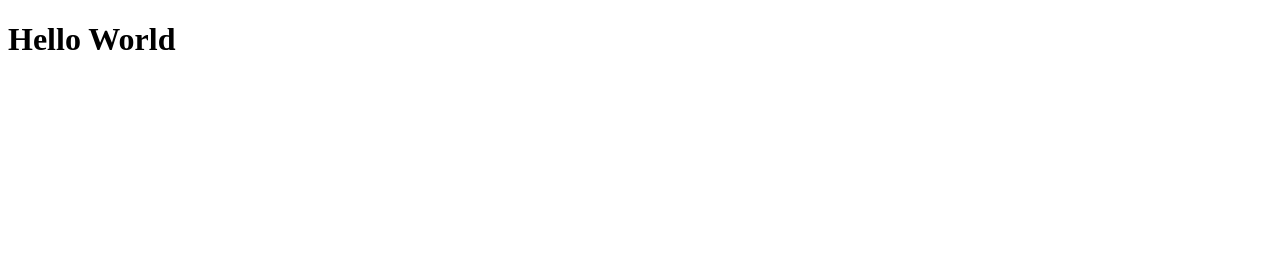
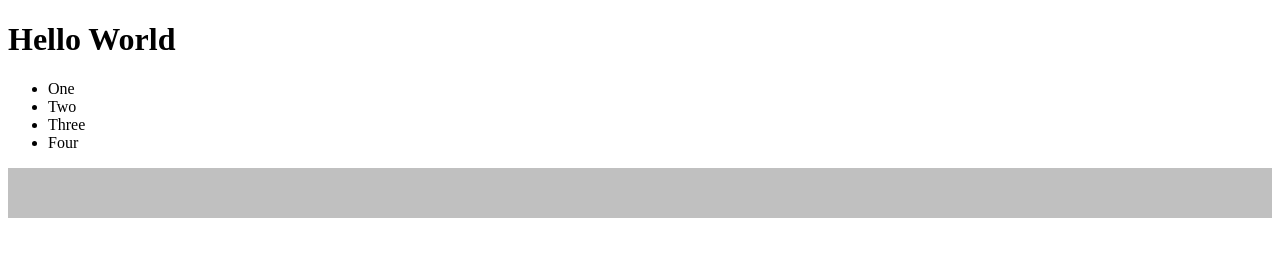
Before and after one commit to cham11ng/js-training, a plain HTML site: page index.html in a window 1280 px wide. Drawn offline with Linux system fonts and the light colour scheme.

Commit message:
DOM Manipulation basics: Creating/Destroying Element

```diff
--- a/index.html
+++ b/index.html
@@ -4,7 +4,20 @@
 	<title>Javascript Training</title>
 </head>
 <body>
-<h1>Hello World</h1>
-<script src="src/asynchronous-counter-loop.js" type="text/javascript"></script>
+<div id="header">
+	<h1>Hello World</h1>
+	<ul>
+		<li class="active">One</li>
+		<li class="active">Two</li>
+		<li class="active">Three</li>
+		<li>Four</li>
+	</ul>
+	<div id="main">
+		<div id="container" style="color: red;">
+			I'll remove in 5 second.
+		</div>
+	</div>
+</div>
+<script type="text/javascript" src="src/index.js"></script>
 </body>
 </html>
--- /dev/null
+++ b/src/index.js
@@ -0,0 +1,17 @@
+var heading = document.getElementsByTagName("h1");
+console.log(heading);
+
+var menus = document.getElementsByClassName("active");
+console.log(menus);
+
+var copyright = document.createElement("div");
+copyright.style.height = "50px";
+copyright.value = "This is footer";
+copyright.style.backgroundColor = "silver";
+
+var bodies = document.getElementsByTagName("body");
+bodies[0].appendChild(copyright);
+
+setTimeout(function() {
+	document.getElementById('main').removeChild(document.getElementById('container'));
+}, 5000);
```
